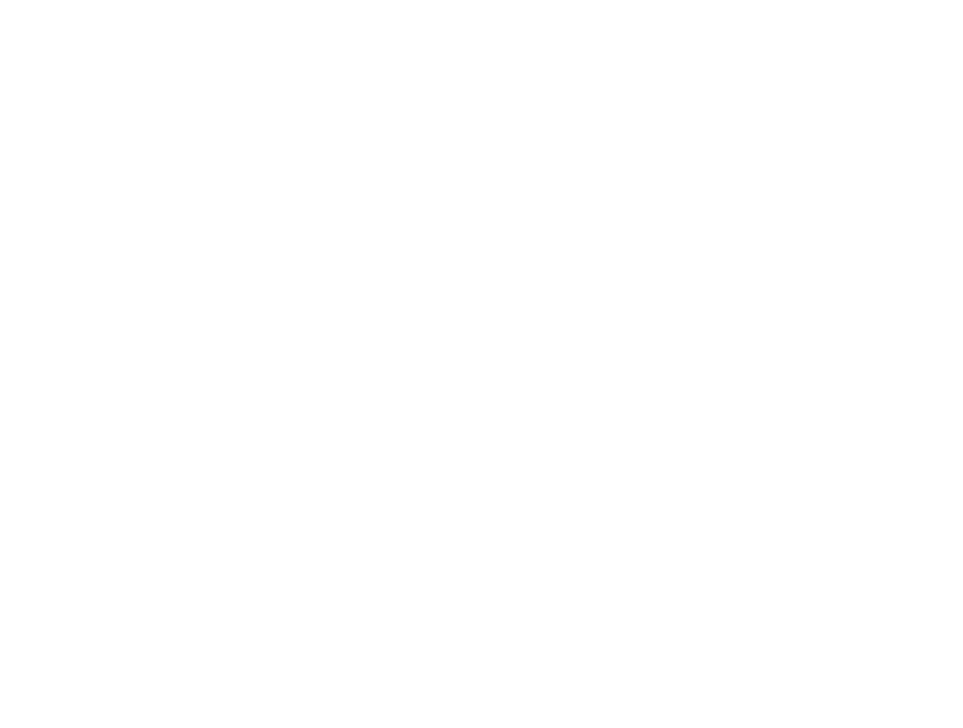
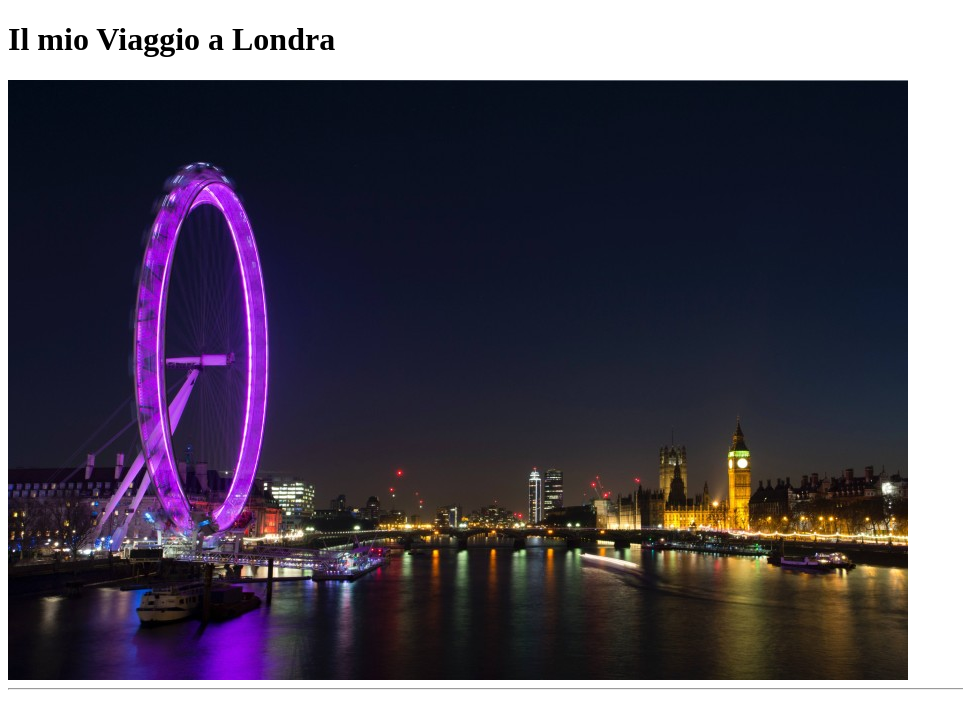
Before and after one commit to MatteoRuffa/html-london-trip, a plain HTML site: page index.html in a window 1280 px wide. Shown: the whole page, without its empty margins (0-963 px from the left). Drawn offline with Linux system fonts and the light colour scheme.

Commit message:
add header

```diff
--- a/index.html
+++ b/index.html
@@ -9,7 +9,13 @@
 
     <!-- title more pictures -->
     <header>
-
+        <h1>Il mio Viaggio a Londra</h1>
+        <div style="font-size: 0;">
+            <img src="./img/pexels-bill-emrich-230794-0.png" alt="London Eye">
+            <img src="./img/pexels-bill-emrich-230794-1.png" alt="Thames">
+            <img src="./img/pexels-bill-emrich-230794-2.png" alt="BigBang">
+        </div>
+        <hr>
     </header>
 
     <!-- contents of the page -->
```
